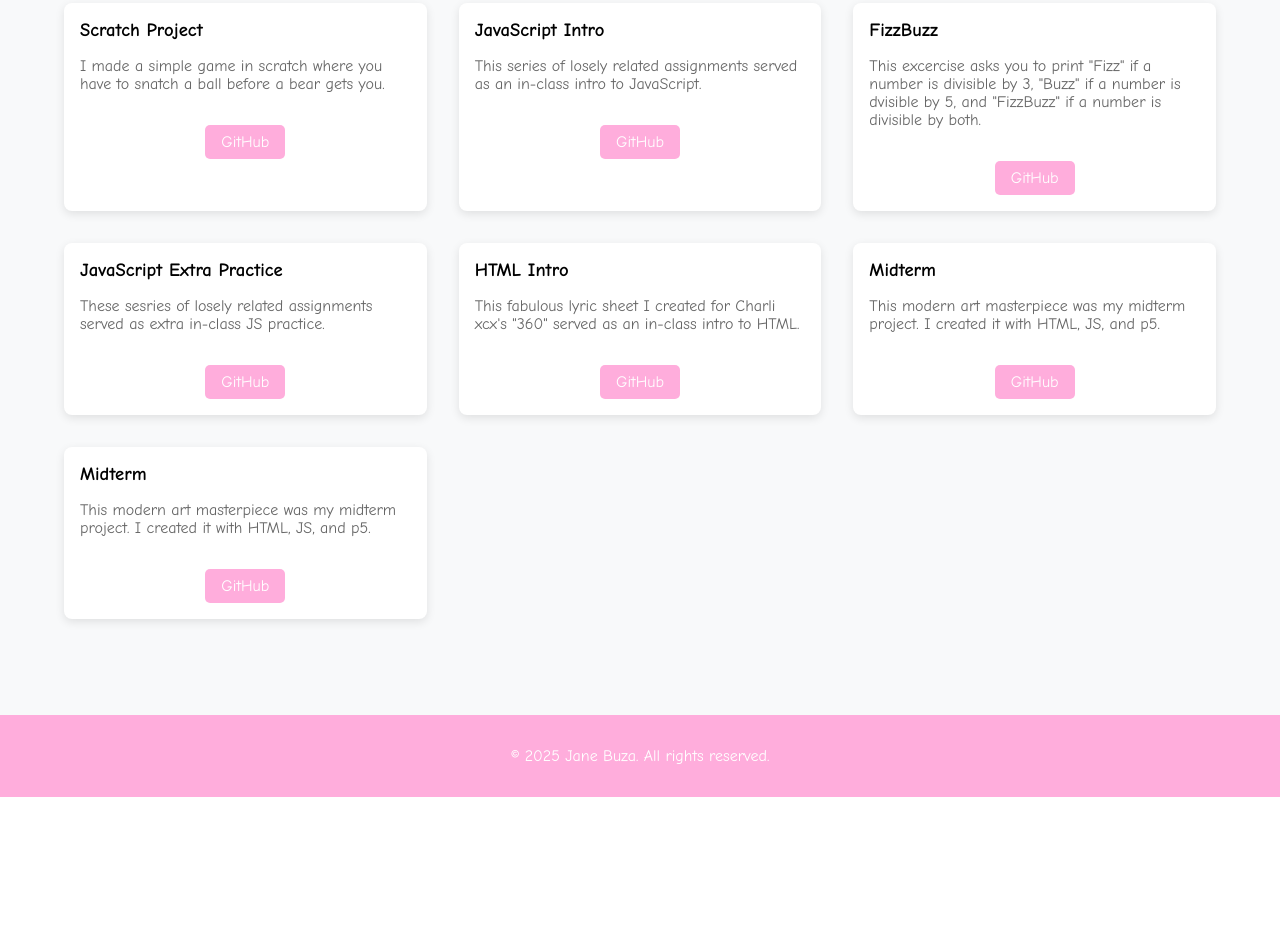
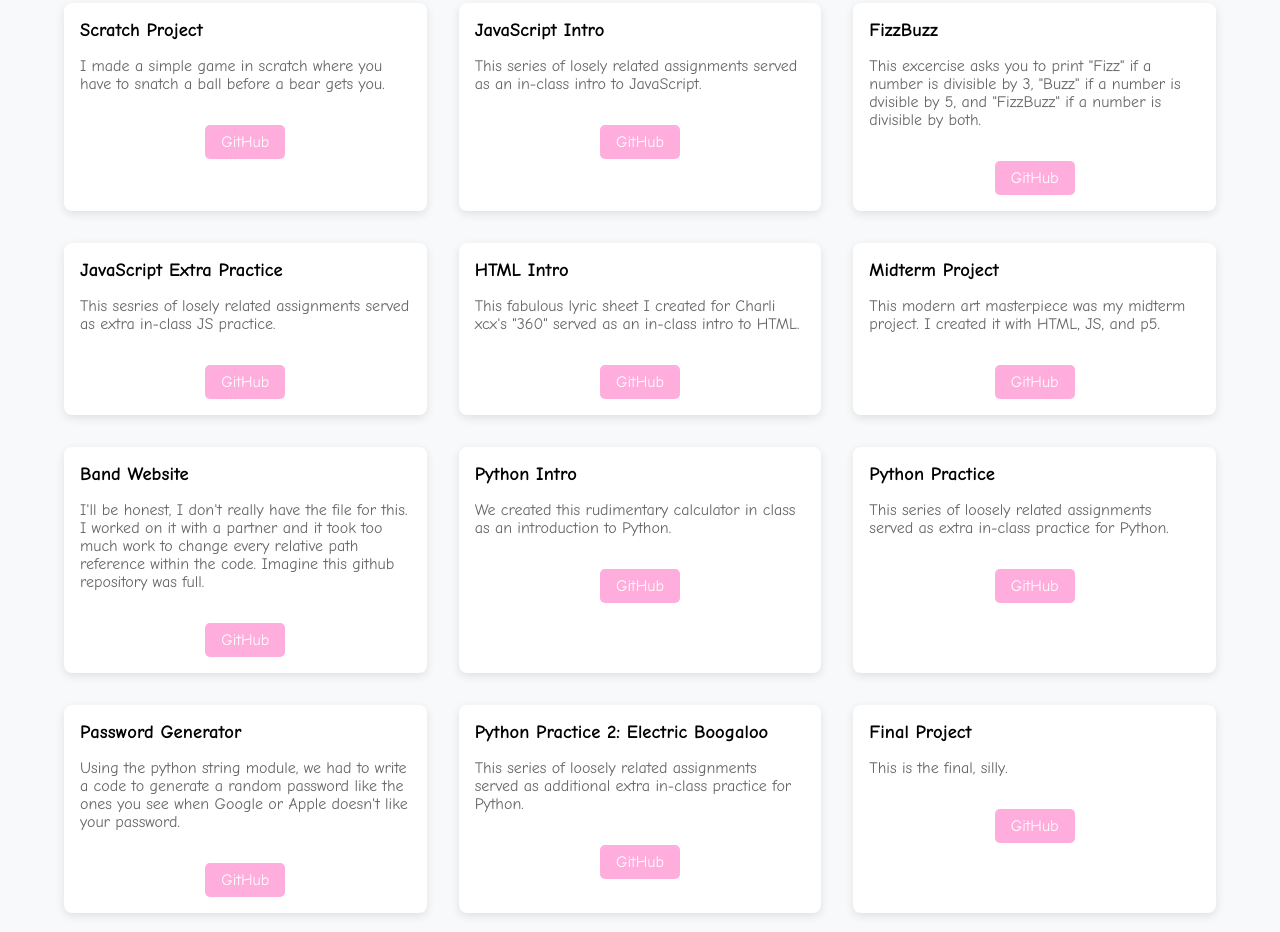
Before and after one commit to janebuza/finalProject, a plain HTML site: page portfolio/index.html in a window 1280 px wide. Shown: the part 1848-2780 px from the top of the page. Before the commit the page ends 2645 px from the top, so only its background shows below. Drawn offline with Linux system fonts and the light colour scheme.

Commit message:
This is my completed portfolio website.

```diff
--- a/portfolio/index.html
+++ b/portfolio/index.html
@@ -63,7 +63,7 @@
                 </div>
                 <div class="project-card">
                     <h3>JavaScript Extra Practice</h3>
-                    <p>These sesries of losely related assignments served as extra in-class JS practice.</p>
+                    <p>This sesries of losely related assignments served as extra in-class JS practice.</p>
                     <div class="project-links">
                         <a href="https://github.com/Berklee-Zilli/js-extra-practice-janebuza" target = "_blank" class="code-link">GitHub</a>
                     </div>
@@ -76,17 +76,52 @@
                     </div>
                 </div>
                 <div class="project-card">
-                    <h3>Midterm</h3>
+                    <h3>Midterm Project</h3>
                     <p>This modern art masterpiece was my midterm project. I created it with HTML, JS, and p5.</p>
                     <div class="project-links">
                         <a href="https://github.com/Berklee-Zilli/p5-midterm-003-janebuza" target = "_blank" class="code-link">GitHub</a>
                     </div>
                 </div>
                 <div class="project-card">
-                    <h3>Midterm</h3>
-                    <p>This modern art masterpiece was my midterm project. I created it with HTML, JS, and p5.</p>
+                    <h3>Band Website</h3>
+                    <p>I'll be honest, I don't really have the file for this. I worked on it with a partner and it took too much work to change every relative path reference within the code. Imagine this github repository was full.</p>
+                    <div class="project-links">
+                        <a href="https://github.com/Berklee-Zilli/band-website-003-janebuza target = "_blank" class="code-link">GitHub</a>
+                    </div>
+                </div>
+                <div class="project-card">
+                    <h3>Python Intro</h3>
+                    <p>We created this rudimentary calculator in class as an introduction to Python.</p>
                     <div class="project-links">
                         <a href="https://github.com/Berklee-Zilli/p5-midterm-003-janebuza" target = "_blank" class="code-link">GitHub</a>
+                    </div>
+                </div>
+                <div class="project-card">
+                    <h3>Python Practice</h3>
+                    <p>This series of loosely related assignments served as extra in-class practice for Python.</p>
+                    <div class="project-links">
+                        <a href="https://github.com/janebuza/pythonDay2" target = "_blank" class="code-link">GitHub</a>
+                    </div>
+                </div>
+                <div class="project-card">
+                    <h3>Password Generator</h3>
+                    <p>Using the python string module, we had to write a code to generate a random password like the ones you see when Google or Apple doesn't like your password.</p>
+                    <div class="project-links">
+                        <a href="https://github.com/janebuza/passGen" target = "_blank" class="code-link">GitHub</a>
+                    </div>
+                </div>
+                <div class="project-card">
+                    <h3>Python Practice 2: Electric Boogaloo</h3>
+                    <p>This series of loosely related assignments served as additional extra in-class practice for Python.</p>
+                    <div class="project-links">
+                        <a href="https://github.com/janebuza/week13" target = "_blank" class="code-link">GitHub</a>
+                    </div>
+                </div>
+                <div class="project-card">
+                    <h3>Final Project</h3>
+                    <p>This is the final, silly.</p>
+                    <div class="project-links">
+                        <a href="https://github.com/janebuza/finalProject" target = "_blank" class="code-link">GitHub</a>
                     </div>
                 </div>
             </div>
--- a/portfolio/script.js
+++ b/portfolio/script.js
@@ -1,6 +1,3 @@
-// Mobile navigation toggle
-const navLinks = document.querySelector('.nav-links');
-
 // Update copyright year
 document.getElementById('year').textContent = new Date().getFullYear();
 
@@ -17,17 +14,3 @@ function colorChange() {
     }
     document.documentElement.style.setProperty('--theme-color', colors[colorIndex]);
 }
-
-// Add smooth scrolling
-const sections = document.querySelectorAll('section')
-
-window.addEventListener('scroll', () => {
-    sections.forEach(section => {
-        const sectionTop = section.getBoundingClientRect().top;
-        const windowHeight = window.innerHeight;
-
-        if (sectionTop < windowHeight - 100) {
-            section.classList.add('animate');
-        }
-    })
-})
--- a/portfolio/styles.css
+++ b/portfolio/styles.css
@@ -19,7 +19,7 @@ a {
     color: inherit;
 }
 
-/* Header & Navigation */
+/* Header */
 header {
     background-color: lavender;
     box-shadow: 0 2px 5px rgba(0,0,0,0.1);
@@ -61,7 +61,7 @@ section {
     min-height: 100vh;
 }
 
-/* Hero Section */
+/* Home Page */
 .frontPage {
     display: flex;
     align-items: center;
```
